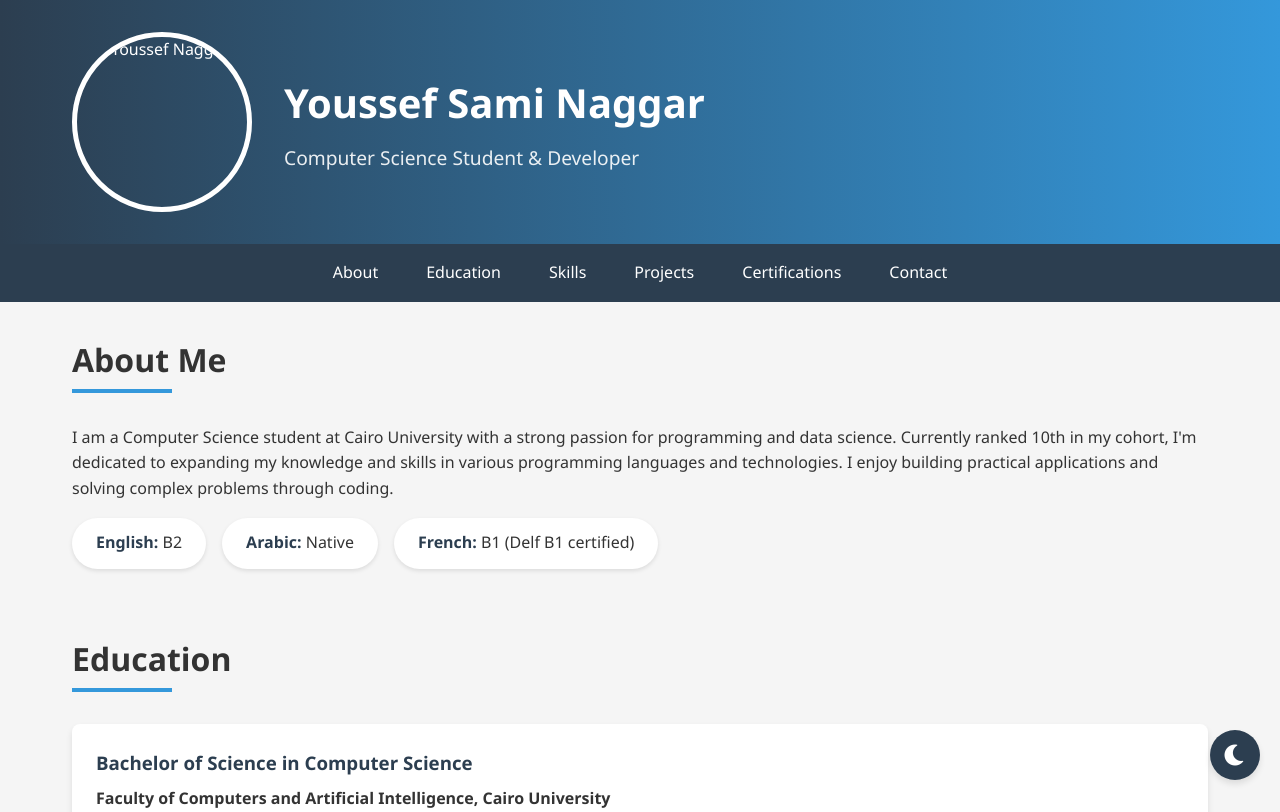
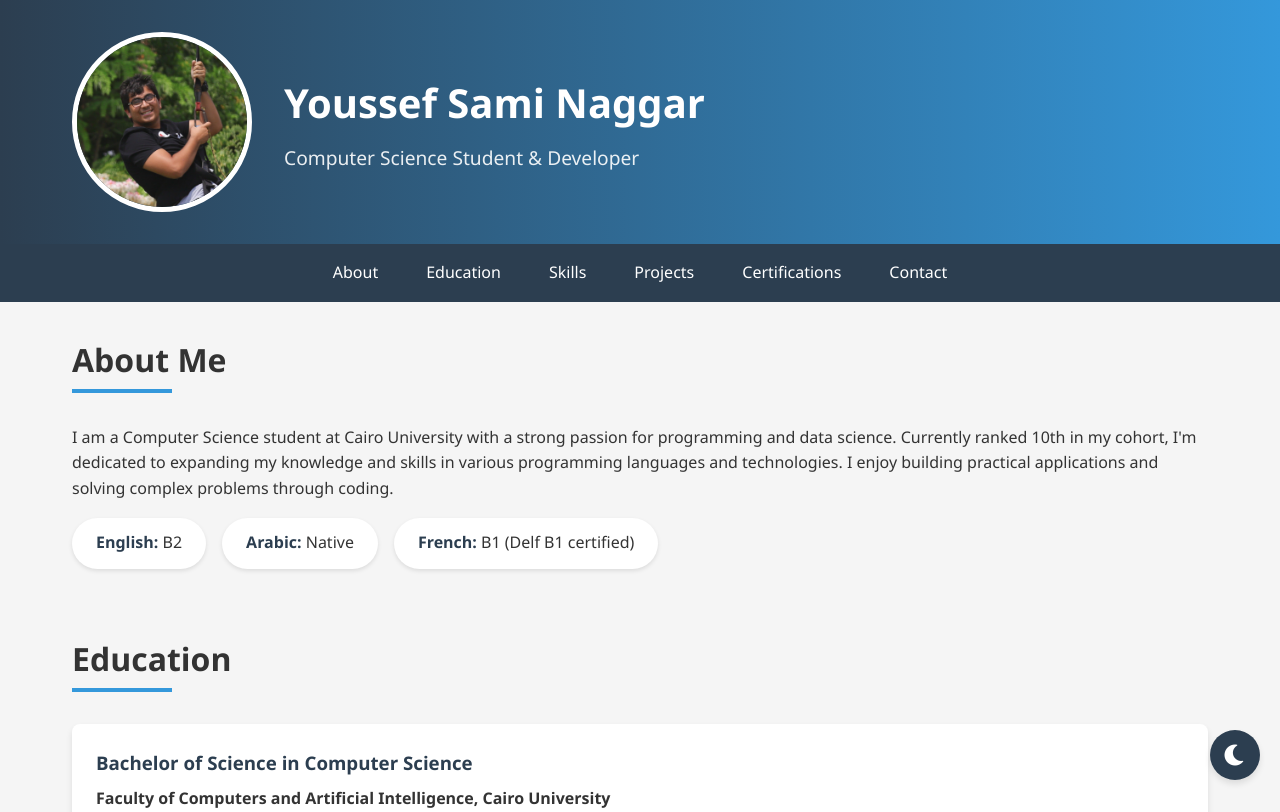
Before and after one commit to YoussefSamiGeorges/youssefsamigeorges.github.io, a plain HTML site: page index.html in a window 1280 px wide. Shown: the top 812 px of the page. Drawn offline with Linux system fonts and the light colour scheme.

Commit message:
Update index.html

```diff
--- a/index.html
+++ b/index.html
@@ -354,7 +354,7 @@
     <header>
         <div class="header-content">
             <div class="profile-section">
-              <img src="yourphoto.jpg" alt="Youssef Naggar" class="profile-image" id="profile-image">
+              <img src="profile-photo.jpg" alt="Youssef Naggar" class="profile-image" id="profile-image">
                 <div class="profile-text">
                     <h1>Youssef Sami Naggar</h1>
                     <p>Computer Science Student & Developer</p>
```
